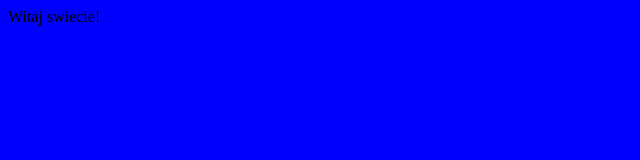
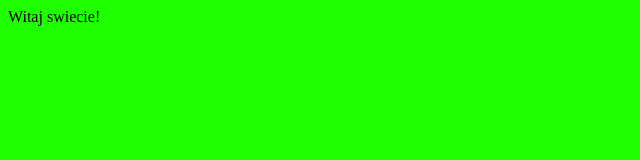
Before and after one commit to Jaga0605/GIT4, a plain HTML site: page index.html in a window 1280 px wide. Shown: the whole page, without its empty margins (0-640 px from the left). Drawn offline with Linux system fonts and the light colour scheme.

Commit message:
zmiana koloru

```diff
--- a/style.css
+++ b/style.css
@@ -1 +1 @@
-body {background-color: blue;}
+body {background-color: rgb(30, 255, 0);}
```
